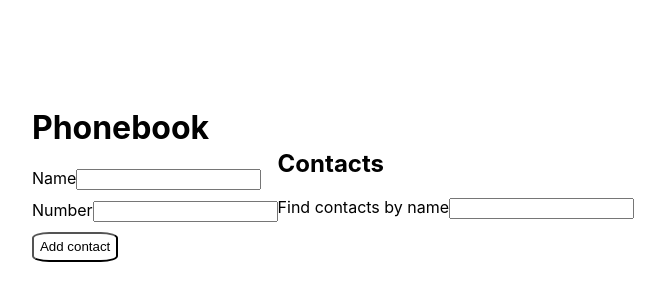
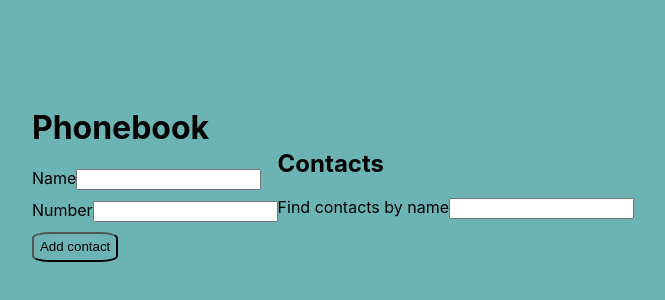
Before and after one commit to valhanovska/goit-react-hw-07-phonebook, a React (Create React App) app: page / in a window 1280 px wide. Shown: the part 226-526 px from the top of the page, without its empty margins (307-972 px from the left). Built offline with nearby package versions, Linux system fonts and the light colour scheme.

Commit message:
Update App.module.css

```diff
--- a/src/components/App.module.css
+++ b/src/components/App.module.css
@@ -5,4 +5,5 @@
   align-items: center;
   font-size: 40;
   color: #010101;
+  background-color: rgb(108, 180, 180);
 }
```
